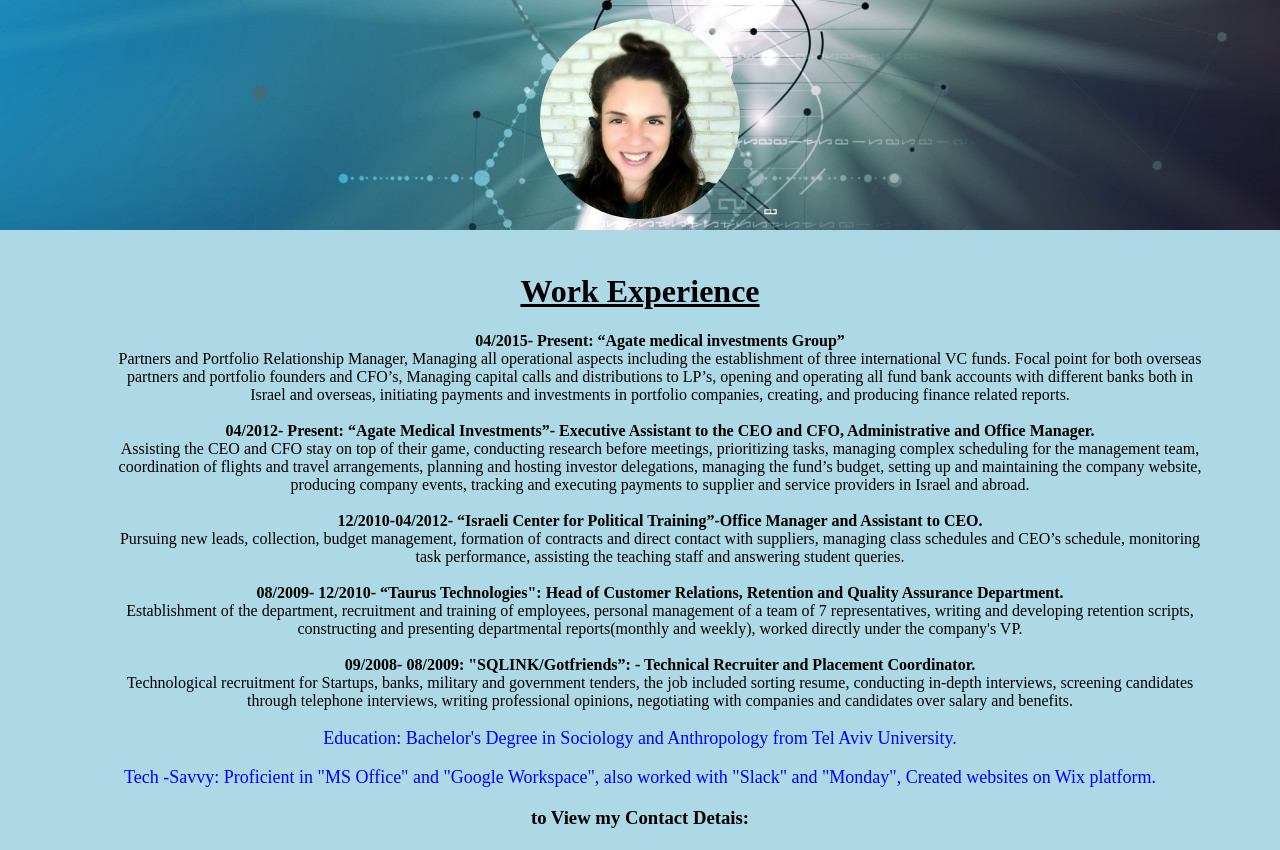
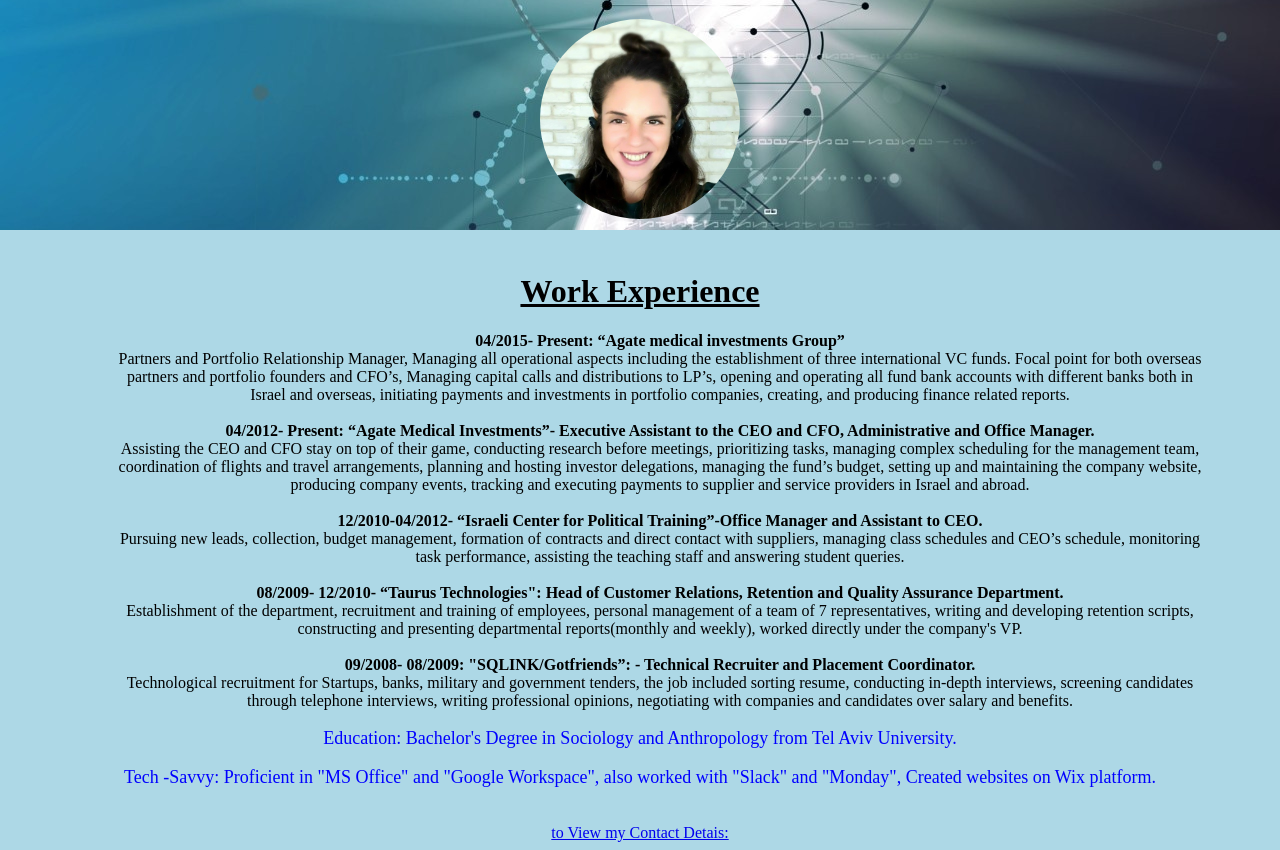
Before and after one commit to GavishD/1st-Assignment-, a plain HTML site: page index.html in a window 1280 px wide. Shown: the part 120-970 px from the top of the page. Drawn offline with Linux system fonts and the light colour scheme.

Commit message:
Update index.html

```diff
--- a/index.html
+++ b/index.html
@@ -46,7 +46,8 @@
 				<p>Education: Bachelor's Degree in Sociology and Anthropology from Tel Aviv University.</p>
 				<p>Tech -Savvy: Proficient in "MS Office" and "Google Workspace", also worked with "Slack" and "Monday", Created websites on Wix platform.</p>
 			</il>
-			<h3><a =href"https://gavishd.github.io/contact/">to View my Contact Detais:</a></h3>
+			<br>
+			<a href="https://gavishd.github.io/contact/" target="_blank">to View my Contact Detais:</a>
 		</ul>
 		</div>
 		</body>
```
